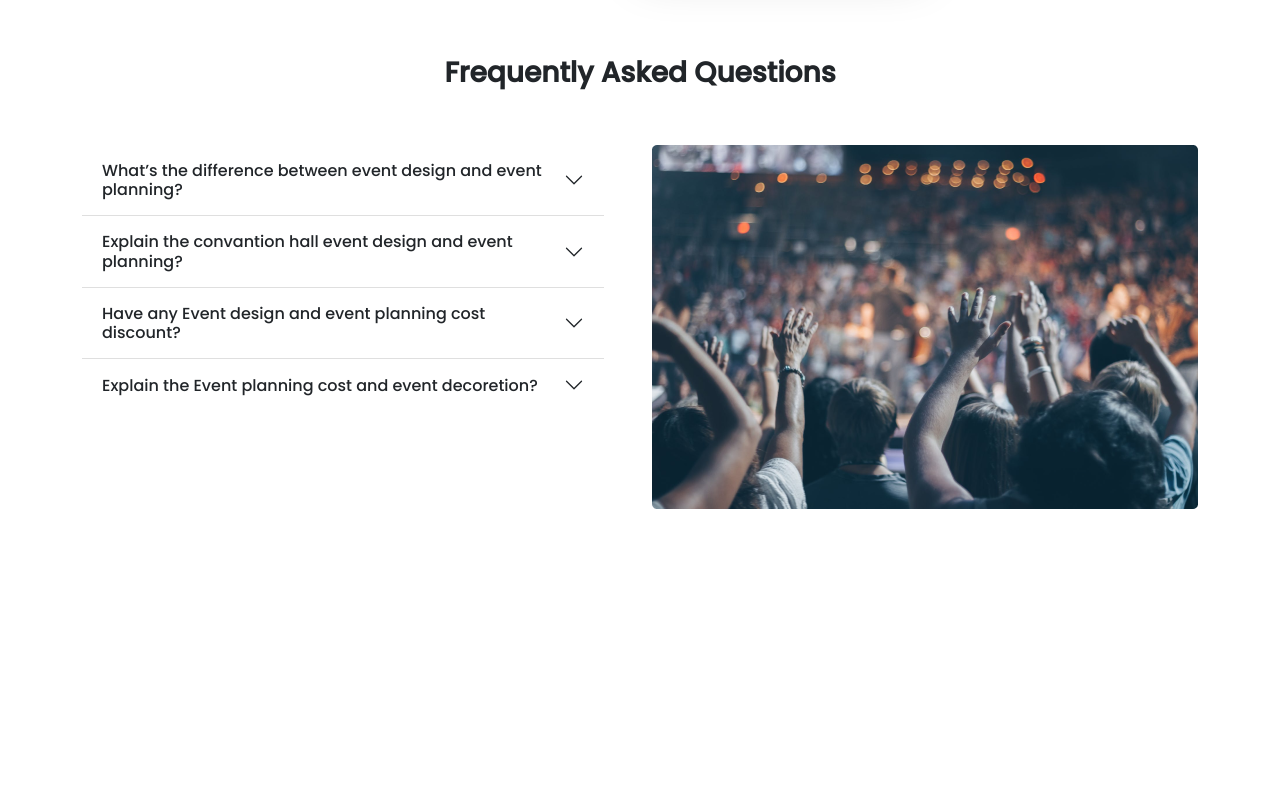
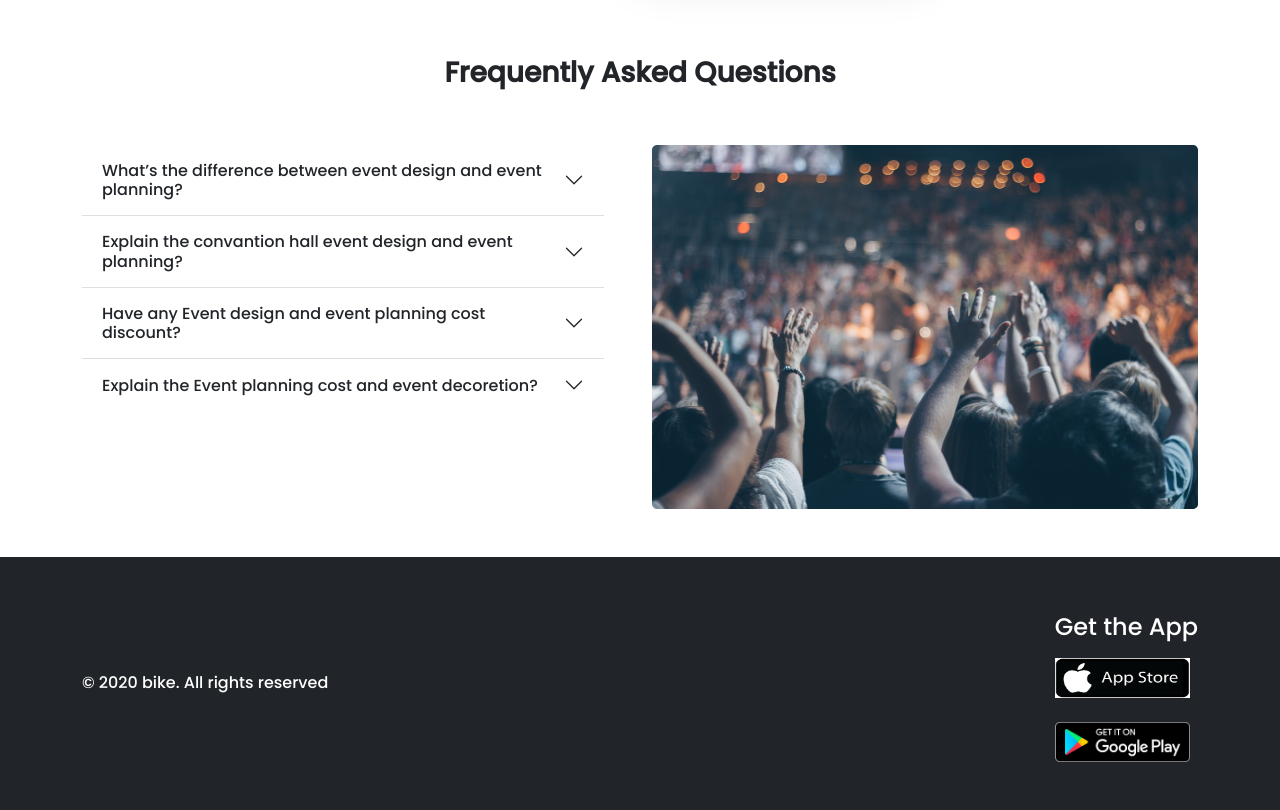
Before and after one commit to hasan71224/convention-center, a plain HTML site: page index.html in a window 1280 px wide. Shown: the part 1161-1971 px from the top of the page. Before the commit the page ends 1718 px from the top, so only its background shows below. Drawn offline with Linux system fonts and the light colour scheme.

Commit message:
complite our footer section

```diff
--- a/index.html
+++ b/index.html
@@ -212,11 +212,24 @@
                 </div>
             </div>
         </section>
+        <!-- Frequently Asked Questions section end -->
 
 
-        <!-- Frequently Asked Questions section end -->
-
     </main>
+    <footer>
+        <section class="bg-dark">
+            <div class="container py-5 d-flex justify-content-lg-between">
+                <div class="d-flex align-items-center">
+                    <p class="text-white mb-0">© 2020 bike. All rights reserved</p>
+                </div>
+                <div>
+                    <h4 class="py-2 text-white">Get the App</h4>
+                    <img src="images/apple-store.png" height="40px" width="135px" alt=""> <br> <br>
+                    <img src="images/google-play.png" height="40px" width="135px" alt="">
+                </div>
+            </div>
+        </section>
+    </footer>
     <!-- link with js -->
     <script src="js/bootstrap.bundle.min.js"></script>
 </body>
```
Also changed, not shown: images/apple-store.png (added), images/google-play.png (added), images/icons/Vector.svg (deleted), images/icons/arrow-forward 1.svg (deleted), images/icons/ctor.svg (deleted), images/icons/menu-2 1.svg (deleted), images/icons/watermark.svg (deleted).
